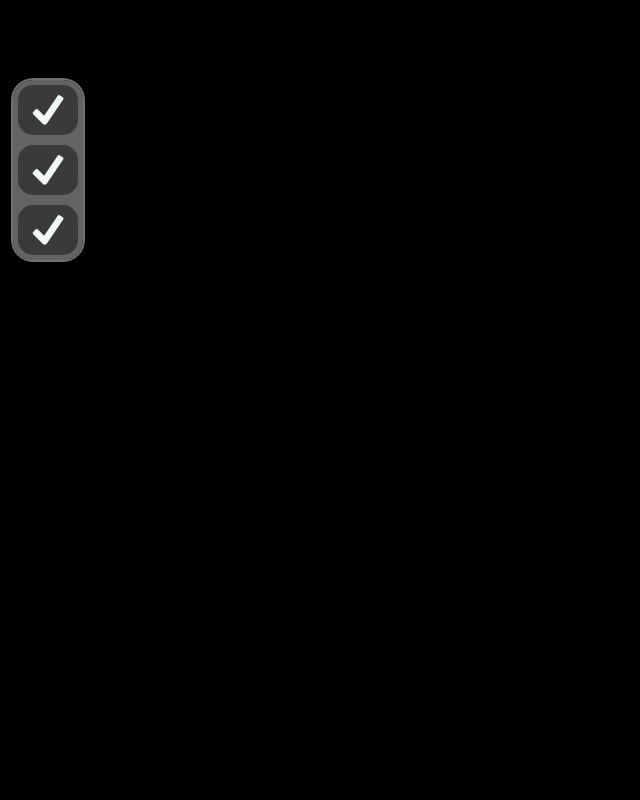
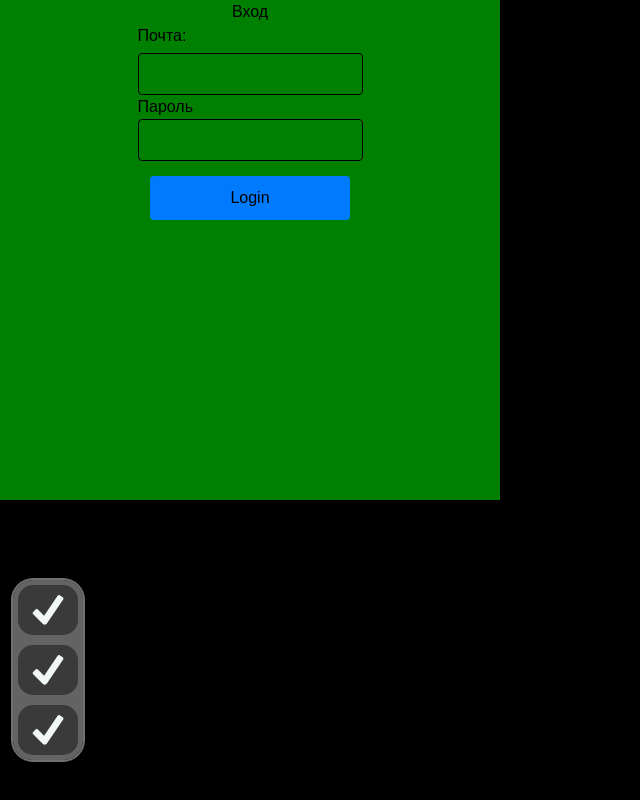
Before and after one commit to vlaus9/InterBiMatter, a React (Vite) app: page / in a window 1280 px wide. Shown: the whole page, without its empty margins (0-640 px from the left). Built offline with nearby package versions, Linux system fonts and the light colour scheme.

Commit message:
feat: слайс аутентификации и начало компонента аутентификации

```diff
--- a/src/App.tsx
+++ b/src/App.tsx
@@ -1,6 +1,7 @@
 import SmartButton from './components/SmartButton/SmartButtonComponent.tsx'
 import { SmartButtonData } from './components/SmartButton/data/SmartButtonData.ts'
 import ModalWindow from './components/ModalWindow/ModalWindow.tsx'
+import LoginForm from './components/Auth/LoginForm.tsx'
 
 const App = () => {
 
@@ -11,6 +12,7 @@ const App = () => {
 
     <div className='absolute w-full h-full bg-[black]'>
 
+    <LoginForm />
 
       <div className='relative'>
         <div className='absolute flex flex-col w-auto left-[1vw] top-[80px]'>
--- a/src/app/store.ts
+++ b/src/app/store.ts
@@ -1,9 +1,11 @@
 import { configureStore } from '@reduxjs/toolkit'
 import  isOpenModalWindowSlice  from '../components/ModalWindow/slices/isOpenModalWindowSlice'
+import authSlice from '../components/Auth/slices/authSlice'
 
 export const store = configureStore({
     reducer: {
-        isOpenModalWindowSlice
+        isOpenModalWindowSlice,
+        authSlice
     }
 })
 
--- /dev/null
+++ b/src/components/Auth/LoginForm.tsx
@@ -0,0 +1,59 @@
+import { useState, useEffect } from 'react'
+import { useAppDispatch, useAppSelector } from '../../app/hooks'
+import { loginUser, cleanError } from './slices/authSlice'
+
+const LoginForm: React.FC = () => {
+    const [email, setEmail] = useState<string>('')
+    const [password, setPassword] = useState<string>('')
+    const dispatch = useAppDispatch()
+    const { loading, error } = useAppSelector((state) => state.authSlice)
+
+    useEffect(() => {
+        return () => {
+            dispatch(cleanError())
+        }
+    }, [dispatch])
+
+    const handleSubmit = (e: React.FormEvent<HTMLFormElement>) => {
+        e.preventDefault()
+
+        if (!email || !password) {
+            dispatch(cleanError())
+            return
+        }
+
+        dispatch(loginUser({ email, password }))
+    }
+
+    return (
+        <form onSubmit={handleSubmit} className={'flex flex-col items-center w-[500px] h-[500px] bg-[green]'}>
+            <h2>Вход</h2>
+
+            {error && (
+                <div className={'text-[red] bg-[#ffe6e6] p-[10px] rounded-[4px] mb-[15px]'}>
+                    {error}
+                </div>
+            )}
+
+            <div className={'mb-15px'}>
+                <label htmlFor='email' className={'block mb-[5px]'}>
+                    Почта:
+                </label>
+                <input id='email' type='email' value={email} onChange={(e: React.ChangeEvent<HTMLInputElement>) => setEmail(e.target.value)} required className={'w-[100%] p-[8px] border rounded-[4px]'} />
+            </div>
+
+            <div className='mb-[15px]'>
+                <label htmlFor='password' className='block mb=[5px]'>
+                    Пароль
+                </label>
+                <input id='password' type='password' value={password} onChange={(e: React.ChangeEvent<HTMLInputElement>) => setPassword(e.target.value)} required className={'w-[100%] p-[8px] border rounded-[4px]'}/>
+            </div>
+
+            <button type='submit' disabled={loading} className={`w-[40%] p-[10px] ${loading ? 'bg-[#ccc] cursor-not-allowed' : 'bg-[#007bff] cursir-pointer'} rounded-[4px] `}>
+                {loading ? 'Logging in...' : 'Login'}
+            </button>
+        </form>
+    )
+}
+
+export default LoginForm
--- /dev/null
+++ b/src/components/Auth/slices/authSlice.ts
@@ -0,0 +1,133 @@
+import { createSlice, createAsyncThunk, type PayloadAction } from '@reduxjs/toolkit'
+
+export interface IUser {
+    id: string,
+    email: string,
+    password: string
+}
+
+interface IAuthResponse {
+    success: boolean,
+    token: string,
+    user: IUser
+}
+
+interface IAuthState {
+    user: IUser | null,
+    token: string | null,
+    loading: boolean,
+    error: string | null
+}
+
+const initialState: IAuthState = {
+    user: null,
+    token: localStorage.getItem('token'),
+    loading: false,
+    error: null
+}
+
+export const registerUser = createAsyncThunk(
+    'auth/register',
+    async(userData: { email: string, password: string, name: string}, { rejectWithValue }) => {
+        try {
+            const responce = await fetch('http://localhost:5000/api/auth/register', {
+                method: 'POST',
+                headers: {
+                    'Content-Type': 'application/json'
+                },
+                body: JSON.stringify(userData)
+            })
+
+            const data: IAuthResponse & { message?: string } = await responce.json()
+
+            if (!responce.ok) {
+                return rejectWithValue(data.message || 'Registration failed')
+            }
+
+            return data
+        } catch (error: any) {
+            return rejectWithValue(error.message || 'Network error')
+        }
+    }
+)
+
+export const loginUser = createAsyncThunk(
+    'auth/login',
+    async(credentials: { email: string, password: string}, { rejectWithValue }) => {
+        try {
+            const responce = await fetch('http://localhost:5000/api/auth/login', {
+                method: 'POST',
+                headers: {
+                    'Content-type': 'application/json'
+                },
+                body: JSON.stringify(credentials)
+            })
+
+            const data: IAuthResponse & { message: string } = await responce.json()
+
+            if (!responce.ok) {
+                return rejectWithValue(data.message || 'Login failed')
+            }
+            return data
+        } catch (error: any) {
+            return rejectWithValue(error.message || 'Network error')
+        }
+
+    }
+)
+
+const authSlice = createSlice({
+    name: 'auth',
+    initialState,
+    reducers: {
+        logOut: (state) => {
+            state.user = null,
+            state.token = null,
+            localStorage.removeItem('token'),
+            state.error = null
+        },
+        cleanError: (state) => {
+            state.error = null
+        },
+        setUser: (state, action: PayloadAction<IUser>) => {
+            state.user = action.payload
+        }
+    },
+    extraReducers: (bulider) => {
+        bulider
+            .addCase(registerUser.pending, (state) => {
+                state.loading = true,
+                state.error = null
+            })
+            .addCase(registerUser.fulfilled, (state, action: PayloadAction<IAuthResponse>) => {
+                state.loading = false,
+                state.user = action.payload.user,
+                state.token = action.payload.token,
+                localStorage.setItem('token', action.payload.token),
+                state.error = null
+            })
+            .addCase(registerUser.rejected, (state, action) => {
+                state.loading = false,
+                state.error = action.payload as string
+            })
+            .addCase(loginUser.pending, (state) => {
+                state.loading = true,
+                state.error = null
+            })
+            .addCase(loginUser.fulfilled, (state, action: PayloadAction<IAuthResponse>) => {
+                state.loading = false,
+                state.user = action.payload.user,
+                state.token = action.payload.token,
+                localStorage.setItem('token', action.payload.token),
+                state.error = null
+            })
+            .addCase(loginUser.rejected, (state, action) => {
+                state.loading = false,
+                state.error = action.payload as string
+            })
+    }
+})
+
+export const { logOut, cleanError, setUser } = authSlice.actions
+
+export default authSlice.reducer
```
Also changed, not shown: 2 other files (tests, documents, lock files or other folders).
